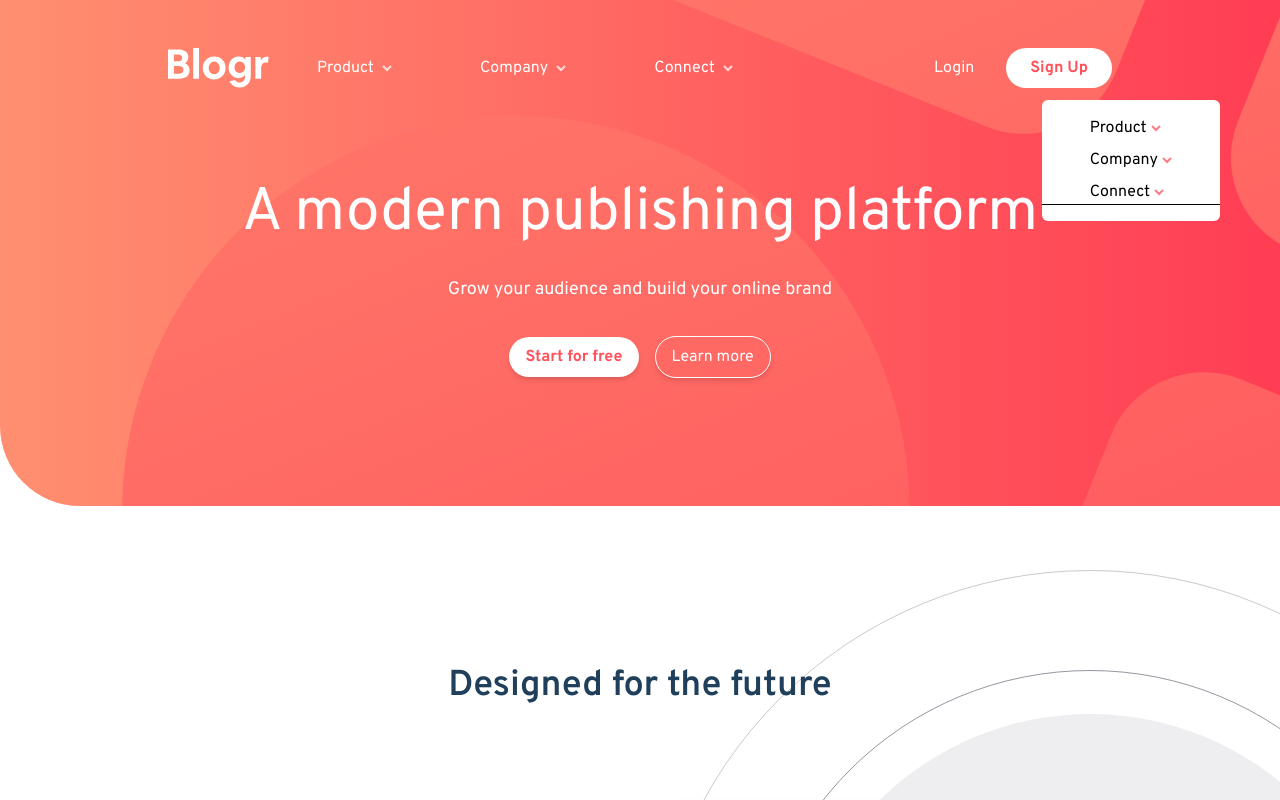
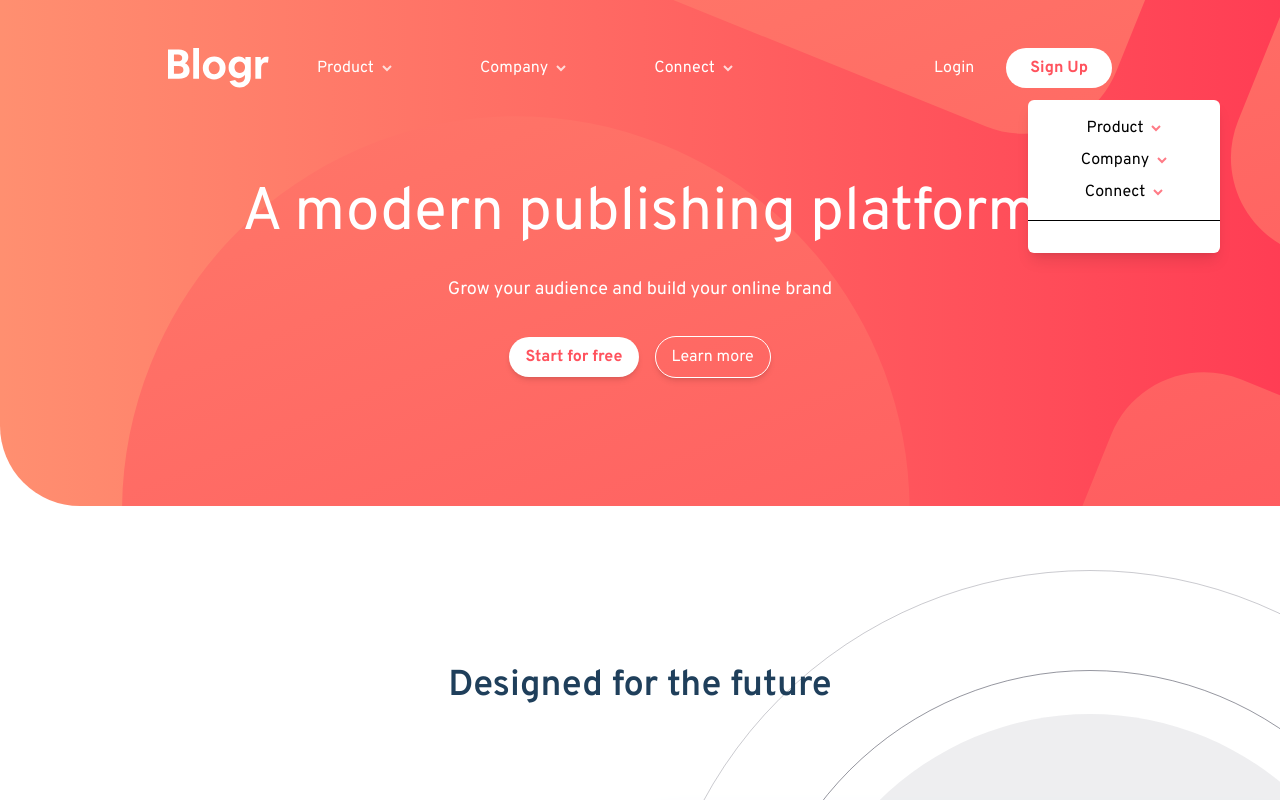
Before and after one commit to mikedeleon9/Blog-Landing-Page, a React (Vite) app: page / in a window 1280 px wide. Shown: the top 800 px of the page. Built offline with nearby package versions, Linux system fonts and the light colour scheme.

Commit message:
happy easter

```diff
--- a/src/components/DropDownMenu.jsx
+++ b/src/components/DropDownMenu.jsx
@@ -1,20 +1,43 @@
-import arrowIcon from "../images/icon-arrow-dark.svg"
+import arrowIcon from "../images/icon-arrow-dark.svg";
+import {useState} from "react"
 
 export default function DropDownMenu(){
+    const [isDropDown, setIsDropDown] = useState(false);
 
     const headerItems = ["Product", "Company", "Connect"];
+    const dropDownItems = [
+        ["Overview", "Pricing", "Marketplace", "Features", "Integrations"],
+        ["About", "Team", "Blog", "Careers"],
+        ["Contact", "Newsletter", "LinkedIn"]
+    ];
+
+    function handleDropDown(index){
+        setIsDropDown(prev => prev === index ? null : index)
+    }
 
     return (
-        <div className="bg-white py-4  absolute right-15 rounded-md top-25 ">
-            <ul className="flex  flex-col gap-2 px-12">
-                {headerItems.map(item => (
-                    <div className="flex items-center gap-1">
-                        <li>{item}</li>
-                        <img src={arrowIcon} />
-                    </div>
+        <div className="bg-white py-4  absolute right-15 rounded-md top-25 shadow-lg">
+            <ul className="flex w-48 flex-col gap-2 px-4 mb-4">
+                {headerItems.map((item, index) => (
+                    <div className="flex flex-col items-center gap-1">
+                        <div onClick={()=>handleDropDown(index)} className="flex items-center gap-2 cursor-pointer">
+                            <li>{item}</li>
+                            <img src={arrowIcon} />
+                        </div>
+                       <div className={`${isDropDown === index ? "block" : "hidden"} flex flex-col gap-2 rounded-lg bg-slate-300 px-10 py-2`}>
+                        {dropDownItems[index].map((dropdownItem, i) => (
+
+                               <p className="cursor-pointer  hover:font-semibold" key={i}>{dropdownItem}</p>
+                       ))}
+                       </div>
+                       </div>
+
                 ))}
             </ul>
-          <hr />
+          <hr className="py-2" />
+          <div>
+
+          </div>
         </div>
 
     )
--- a/src/index.css
+++ b/src/index.css
@@ -8,6 +8,7 @@
   --color-grayish: hsl(207, 13%, 34%);
   --color-darkGrayBlue: hsl(237, 17%, 21%);
   --color-desaturatedBlue: hsl(237, 23%, 32%);
+  --color-darkGrayish: hsl(207, 13%, 34%);
 }
 
 *{
```
